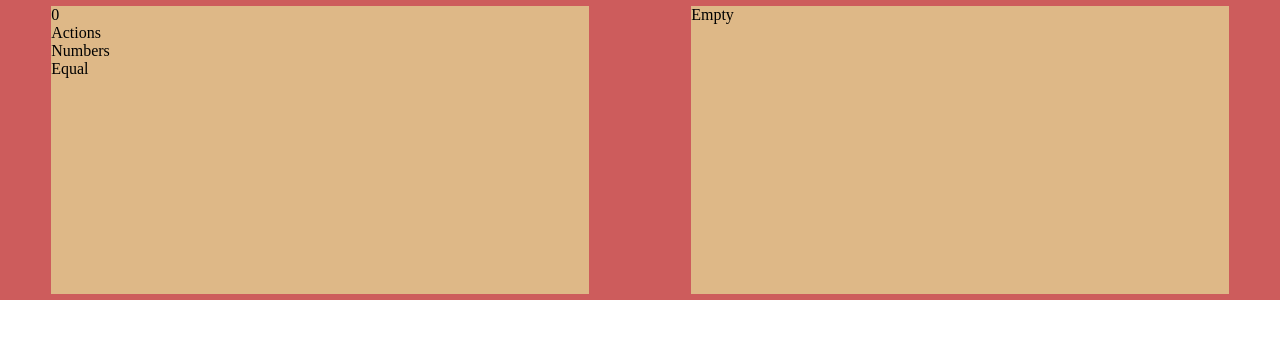
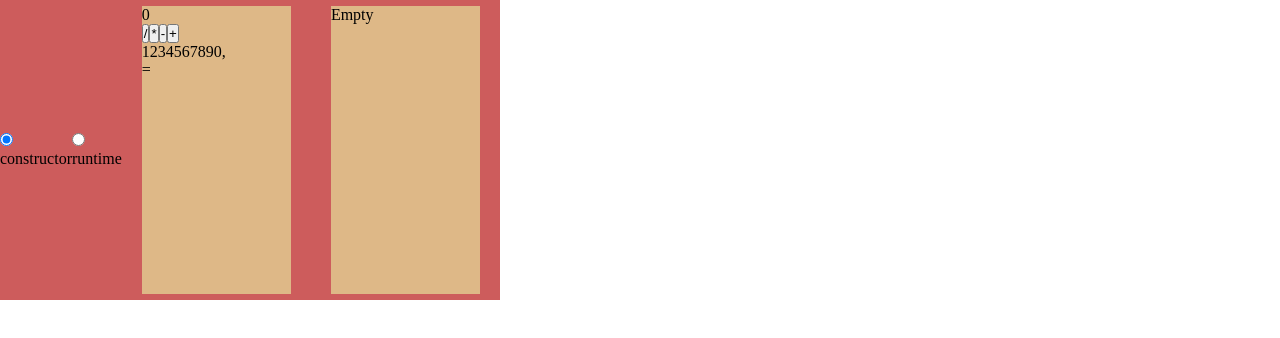
Before and after one commit to poli-vorobeva/calculator, a React app: page / in a window 1280 px wide. Shown: the top 338 px of the page. Built offline with nearby package versions, Linux system fonts and the light colour scheme.

Commit message:
feat:add radio mode

```diff
--- a/src/App.tsx
+++ b/src/App.tsx
@@ -1,17 +1,27 @@
 import * as React from "react";
-import {Provider} from "react-redux";
+import {Provider, useSelector} from "react-redux";
 import store from "./store";
 import {LeftSection} from "./components/LeftSection/LeftSection";
 import {RightSection} from "./components/RightSection/RightSection";
 import './styles.css'
+import {ModeRadio} from "./components/UI/modeRadio";
+import {IViewStore} from "./dto";
+
 export const App = () => {
+	const modeData: Array<'constructor' | 'runtime'> = ['constructor', 'runtime']
+	const mode = useSelector((state:IViewStore) => state.viewData.mode)
+
+	console.log("MODE",mode)
 	return (
-		<Provider store={store}>
+
 			<div className="wrapper">
-				<LeftSection/>
+				{
+					modeData.map((m, i) => <ModeRadio mode={m}/>)
+				}
+				{mode!=='runtime' && <LeftSection/>}
 				<RightSection/>
 			</div>
-		</Provider>
+
 
 	)
 }
--- a/src/components/RightSection/RightSection.tsx
+++ b/src/components/RightSection/RightSection.tsx
@@ -3,10 +3,21 @@ import {useDispatch, useSelector} from "react-redux";
 import {AppDispatch, IViewStore} from "../../dto";
 import {addSection,deleteSection} from '../../reducer/actions'
 import {DragWrapper} from "../UI/DragWrapper";
+import {DataString} from "../UI/DataString";
+import {Actions} from "../UI/Actions";
+import {Numbers} from "../UI/Numbers";
+import {Equal} from "../UI/Equal";
 
 export const RightSection = () => {
 	const sectionsData = useSelector((state: IViewStore) => state.viewData.constructorData)
 	const dispatch = useDispatch<AppDispatch>()
+
+	const content={
+		dataString:<DataString/>,
+		actions:<Actions/>,
+		numbers:<Numbers/>,
+		equal:<Equal/>
+	}
 	const dropHandler = (e: React.DragEvent<HTMLDivElement>) => {
 		e.preventDefault()
 		const t = e.dataTransfer.getData('el')
@@ -21,7 +32,7 @@ export const RightSection = () => {
 				!!sectionsData.length
 					?
 				sectionsData.map((sec: string) => <DragWrapper blocked={false} key={sec+'^^'} screen={'view'} value={sec}>
-					<div>{sec}</div>
+					{content[sec as keyof typeof content]}
 				</DragWrapper>)
 					:<div>Empty</div>
 			}
--- a/src/components/UI/Actions.tsx
+++ b/src/components/UI/Actions.tsx
@@ -1,7 +1,18 @@
 import * as React from "react";
 
 export const Actions=()=>{
+	const actions={
+		div:'/',
+		multi:'*',
+		sub:'-',
+		add:'+'
+	}
 	return (
-		<div>Actions</div>
+		<div>
+			{Object.entries(actions).map(el=>{
+				return <button onClick={()=>console.log(el[0])}>{el[1]}</button>
+			})}
+		</div>
+
 	)
 }
--- a/src/components/UI/Equal.tsx
+++ b/src/components/UI/Equal.tsx
@@ -2,6 +2,6 @@ import * as React from "react";
 
 export const Equal=()=>{
 	return (
-		<div>Equal</div>
+		<div>=</div>
 	)
 }
--- a/src/components/UI/Numbers.tsx
+++ b/src/components/UI/Numbers.tsx
@@ -1,7 +1,11 @@
 import * as React from "react";
 
 export const Numbers=()=>{
+	const data=[1,2,3,4,5,6,7,8,9,0,',']
 	return (
-		<div>Numbers</div>
+		<div>	{
+			data.map(e=><span>{e}</span>)
+		}</div>
+
 	)
 }
--- /dev/null
+++ b/src/components/UI/modeRadio.tsx
@@ -0,0 +1,18 @@
+import * as React from "react";
+import {useDispatch, useSelector} from "react-redux";
+import {AppDispatch, IViewStore} from "../../dto";
+import {changeMode} from '../../reducer/actions'
+
+export const ModeRadio=(props:{mode:'constructor' | 'runtime'})=>{
+	const checked=useSelector((state:IViewStore) => state.viewData.mode)
+	const dispatch=useDispatch<AppDispatch>()
+
+	return(
+		<div>
+			<input type="radio" id="mode" name="mode" value={props.mode}
+						 onChange={(e)=>dispatch(changeMode(props.mode))}
+						 checked={checked===props.mode}/>
+			<label htmlFor="huey">{props.mode}</label>
+		</div>
+	)
+}
--- a/src/index.tsx
+++ b/src/index.tsx
@@ -2,6 +2,8 @@ import ReactDOM from 'react-dom/client'
 import { createRoot } from 'react-dom/client';
 import {App} from './App'
 import React from "react";
+import store from "./store";
+import {Provider} from "react-redux";
 
 const root= createRoot(document.getElementById('root'))
-root.render(<App/>)
+root.render(<Provider store={store}><App/></Provider>)
--- a/src/reducer/actions.ts
+++ b/src/reducer/actions.ts
@@ -1,5 +1,5 @@
 import { viewReducer } from './viewReducer'
 import {dragReducer} from "./dragReducer";
 
-export const { addSection,deleteSection,reorderItems } = viewReducer.actions
+export const { addSection,deleteSection,reorderItems,changeMode} = viewReducer.actions
 export const {setDragElement,setOverElement}=dragReducer.actions
--- a/src/reducer/dataReducer.ts
+++ b/src/reducer/dataReducer.ts
@@ -1,21 +1,17 @@
 import { createSlice, PayloadAction } from "@reduxjs/toolkit";
 
 const initialState = {
-	data:''
+	result:'',
+	currentAction:'',
+	currentNumber:''
 };
 
-const dataReducer = createSlice({
+export const dataReducer = createSlice({
 	name: "dataCalculator",
 	initialState,
 	reducers: {
-		// changeTimer(state, action: PayloadAction<ITimer>) {
-		// 	state.timer = action.payload.timer;
-		// }
+
 	},
 });
 
-const { actions, reducer } = dataReducer;
-
-export const {} = actions;
-
-export default reducer;
+export default dataReducer.reducer;
--- a/src/reducer/viewReducer.ts
+++ b/src/reducer/viewReducer.ts
@@ -12,6 +12,9 @@ export const viewReducer = createSlice({
 	name: 'viewData',
 	initialState,
 	reducers: {
+		changeMode:(state:IViewInitialState,action:PayloadAction<'constructor' | 'runtime'>)=>{
+			state.mode=action.payload
+		},
 		addSection:(state:IViewInitialState,action:PayloadAction<string>)=>{
 			!state.constructorData.includes(action.payload) && state.constructorData.push(action.payload)
 		},
--- a/src/styles.css
+++ b/src/styles.css
@@ -7,12 +7,13 @@
     background: indianred;
     display: flex;
     height: 300px;
+    width: 500px;
     align-items: center;
     justify-content: space-evenly;
 }
 .section{
     background: burlywood;
-    flex: 1;
+    width: 240px;
     height: 96%;
     margin: 4%;
 }
```
